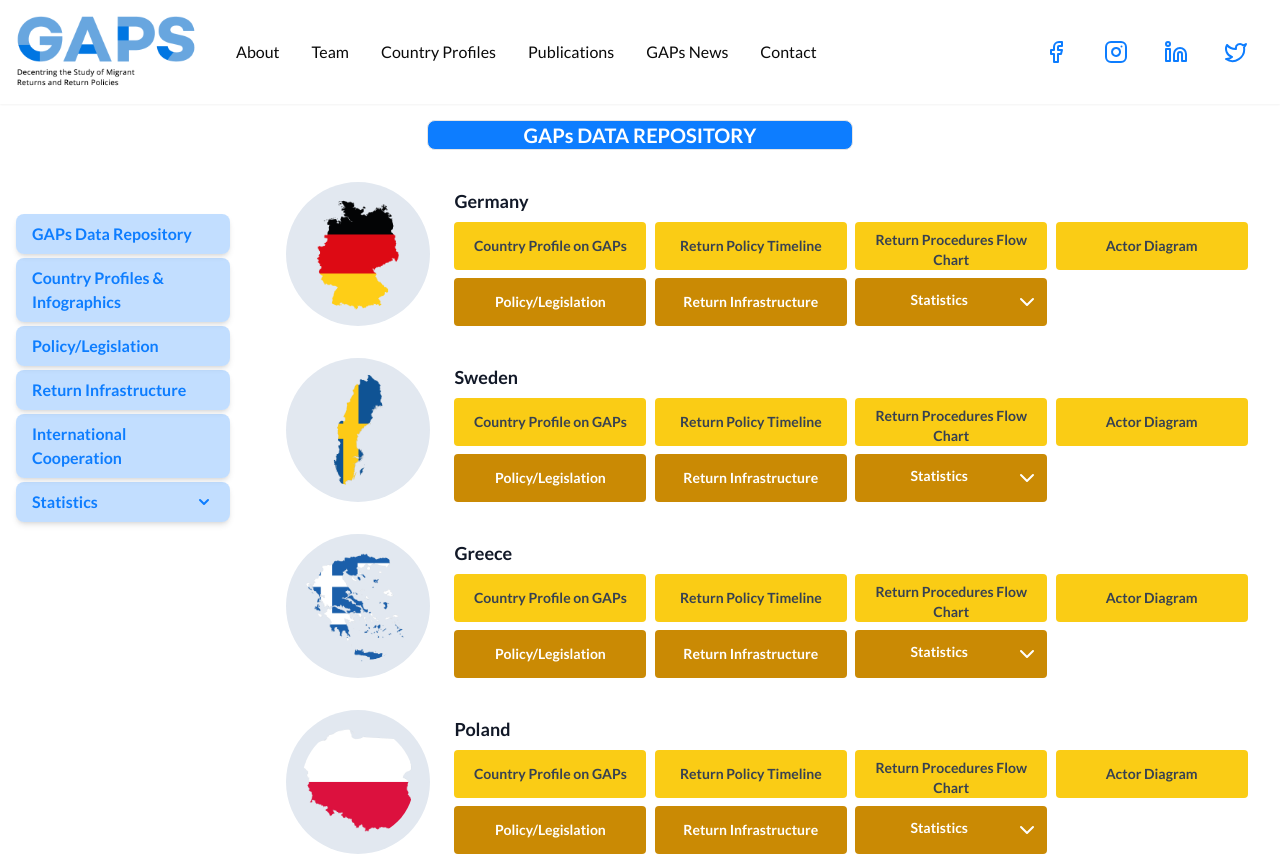
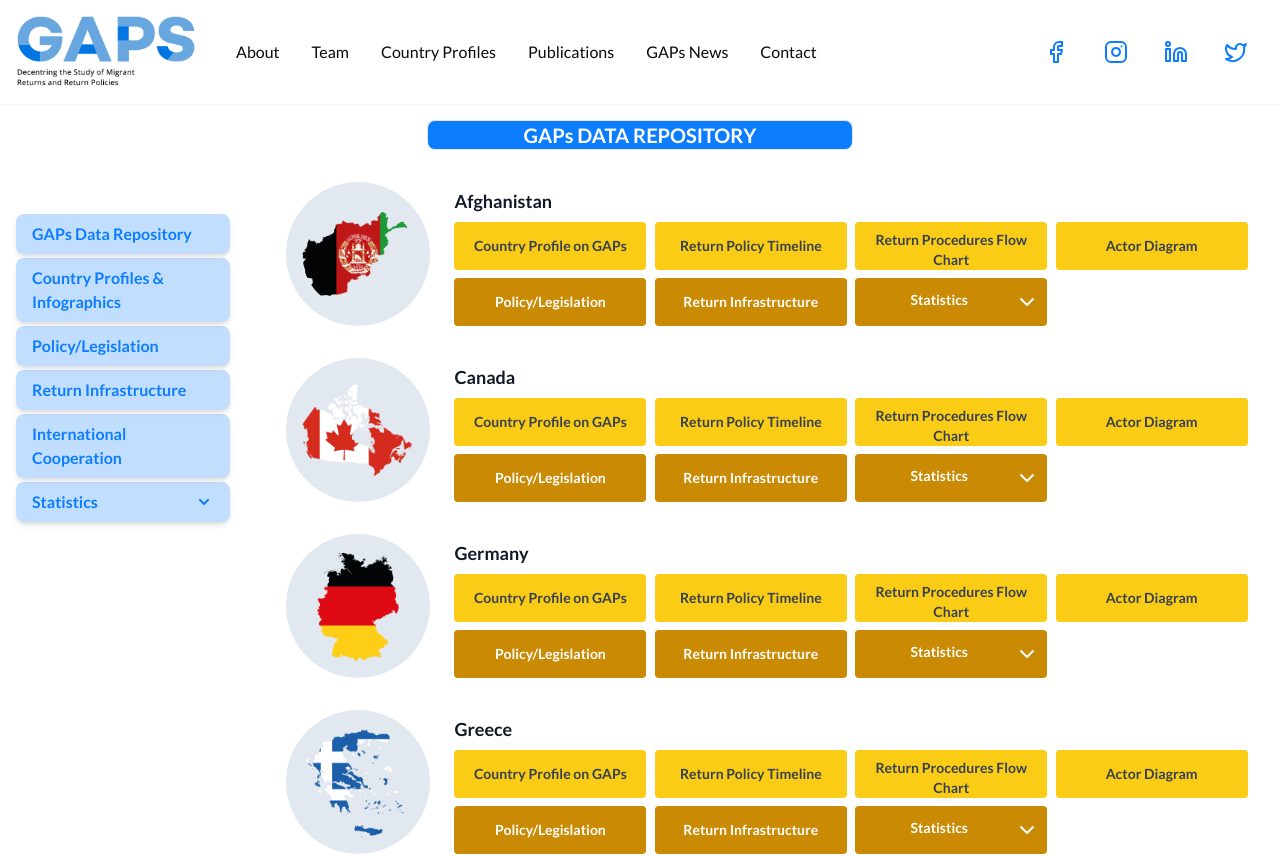
Before and after one commit to muhsinaltintop/gap-project, a Next.js app: page /country-list in a window 1280 px wide. Shown: the top 856 px of the page. Built offline with nearby package versions, Linux system fonts and the light colour scheme.

Commit message:
country names sorted alphabetically

```diff
--- a/app/_components/SearchComponent.jsx
+++ b/app/_components/SearchComponent.jsx
@@ -9,6 +9,9 @@ import { usePathname } from "next/navigation";
 import Link from "next/link";
 
 const SearchComponent = ({ data, countryList, headers }) => {
+  const sortedCountryData = countryList.sort((a, b) =>
+    a.countryName.localeCompare(b.countryName)
+  );
   const [selectedCountries, setSelectedCountries] = useState([]);
   const pathName = usePathname();
 
@@ -108,7 +111,7 @@ const SearchComponent = ({ data, countryList, headers }) => {
           : "" }
       <div className="flex flex-col gap-4">
         <CountrySelect
-          countryList={countryList}
+          countryList={sortedCountryData}
           selectedCountries={selectedCountries}
           onSelect={(country) => handleCountryChange(country)}
         />
--- a/app/country-list/page.jsx
+++ b/app/country-list/page.jsx
@@ -3,9 +3,12 @@ import CountryCard from "../_components/CountryCard";
 import countryProfileData from "../../public/_mocks_/countryProfile.jsx";
 
 const page = () => {
+  const sortedCountryData = countryProfileData.sort((a, b) =>
+    a.countryName.localeCompare(b.countryName)
+  );
   return (
     <div className="country-list w-full grid grid-cols-1 mx-6">
-      {countryProfileData.map((country, index) => (
+      {sortedCountryData.map((country, index) => (
         <div key={index}>
           <CountryCard country={country} />
         </div>
```
